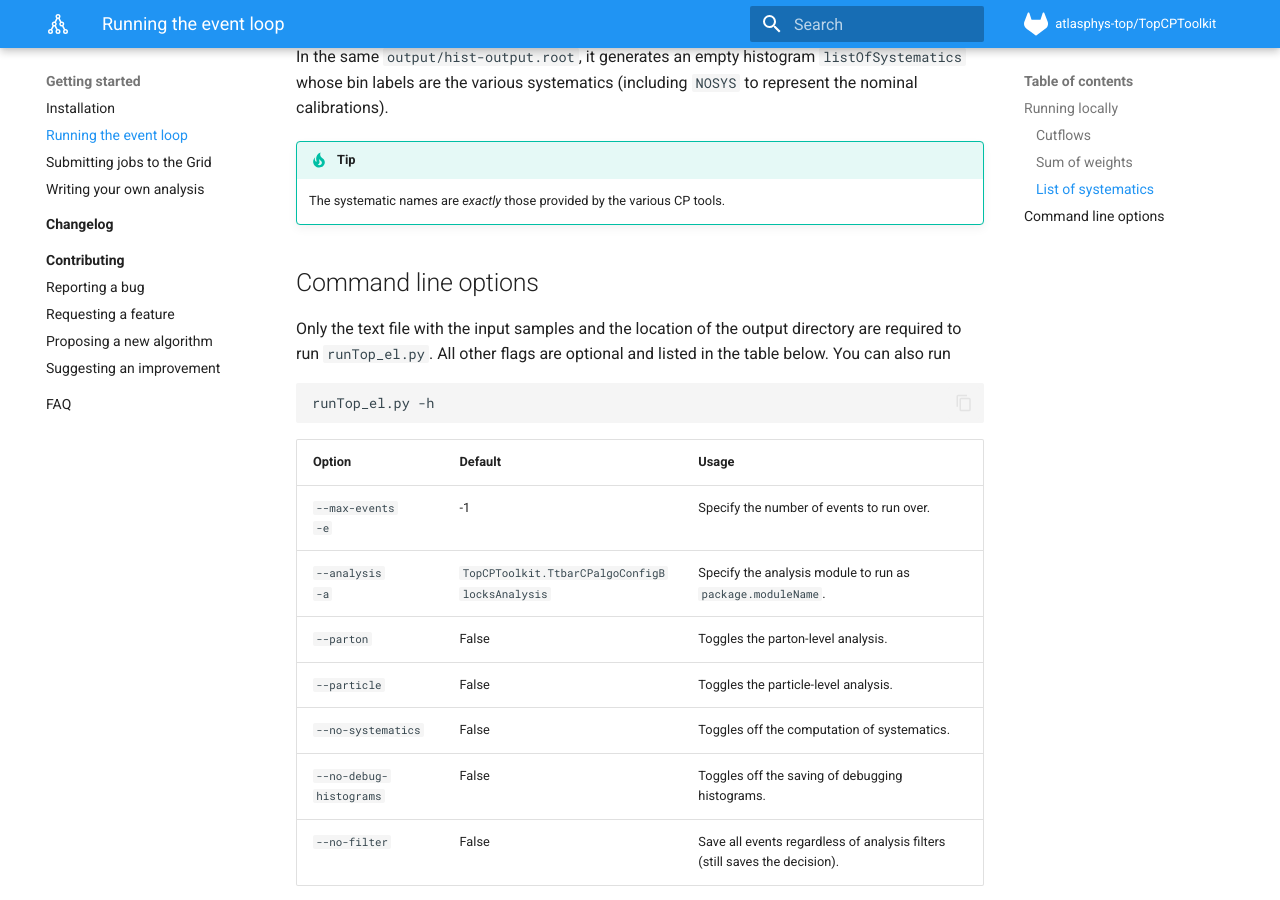
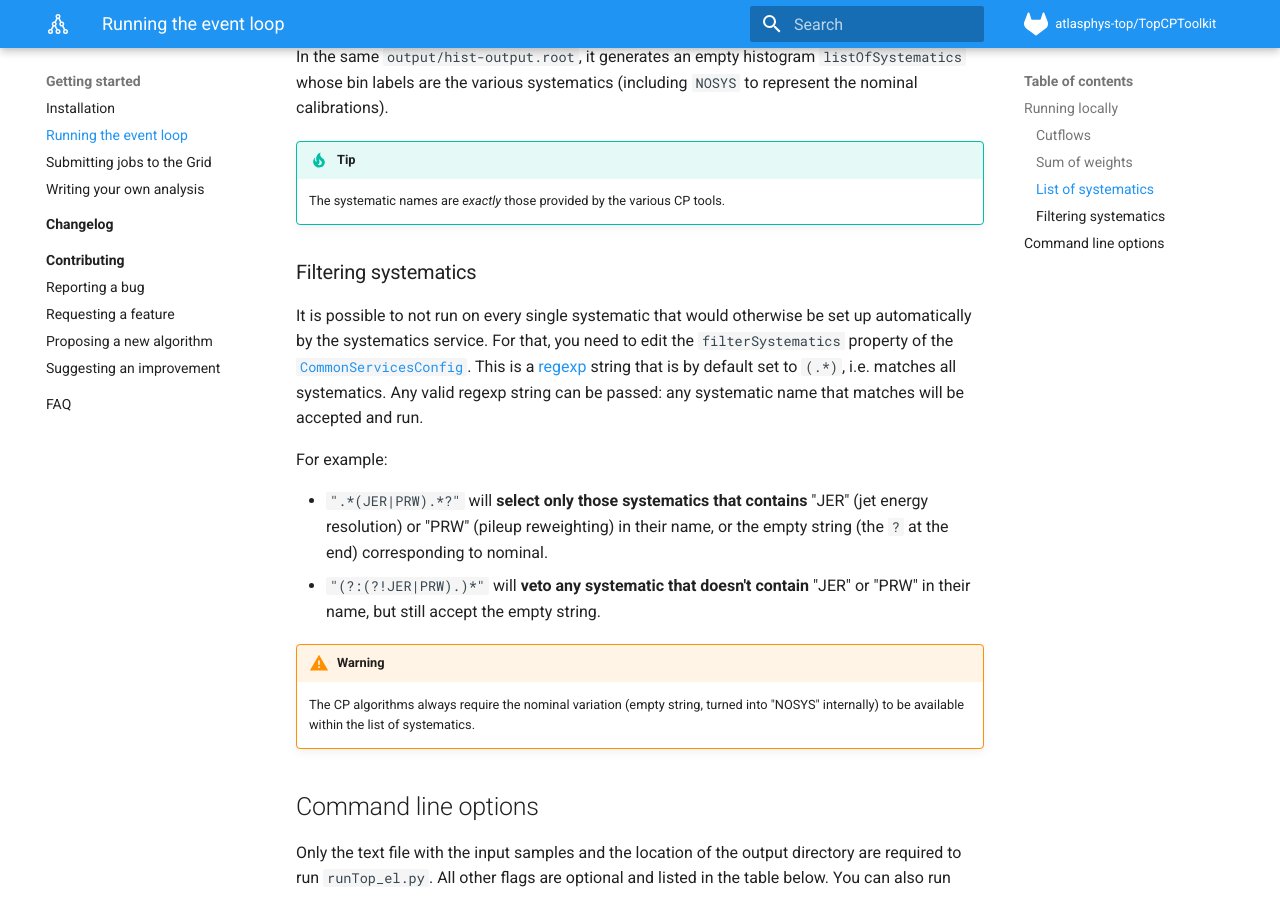
Before and after one commit to SuperNova76/TopCPToolKit, an MkDocs documentation site: the page built from docs/running_local.md, in a window 1280 px wide and 900 px high, scrolled down 2558 px. Built offline with MkDocs 1.6.1 and Material for MkDocs 9.7.7, drawn with Linux system fonts in a browser that asks for light colours; formulas are drawn with MathJax 3.

Commit message:
update docs

```diff
--- a/docs/running_local.md
+++ b/docs/running_local.md
@@ -83,6 +83,21 @@ In the same `output/hist-output.root`, it generates an empty histogram `listOfSy
 !!! tip
     The systematic names are _exactly_ those provided by the various CP tools.
 
+### Filtering systematics
+
+It is possible to not run on every single systematic that would otherwise be set up automatically by the systematics service.
+For that, you need to edit the `filterSystematics` property of the [`CommonServicesConfig`](https://acode-browser1.usatlas.bnl.gov/lxr/source/athena/PhysicsAnalysis/Algorithms/AsgAnalysisAlgorithms/python/AsgAnalysisConfig.py).
+This is a [regexp](https://regex101.com/) string that is by default set to `(.*)`, i.e. matches all systematics.
+Any valid regexp string can be passed: any systematic name that matches will be accepted and run.
+
+For example:
+
+- `".*(JER|PRW).*?"` will **select only those systematics that contains** "JER" (jet energy resolution) or "PRW" (pileup reweighting) in their name, or the empty string (the `?` at the end) corresponding to nominal.
+- `"(?:(?!JER|PRW).)*"` will **veto any systematic that doesn't contain** "JER" or "PRW" in their name, but still accept the empty string.
+
+!!! warning
+    The CP algorithms always require the nominal variation (empty string, turned into "NOSYS" internally) to be available within the list of systematics.
+
 ## Command line options
 
 Only the text file with the input samples and the location of the output directory are required to run `runTop_el.py`.
```
